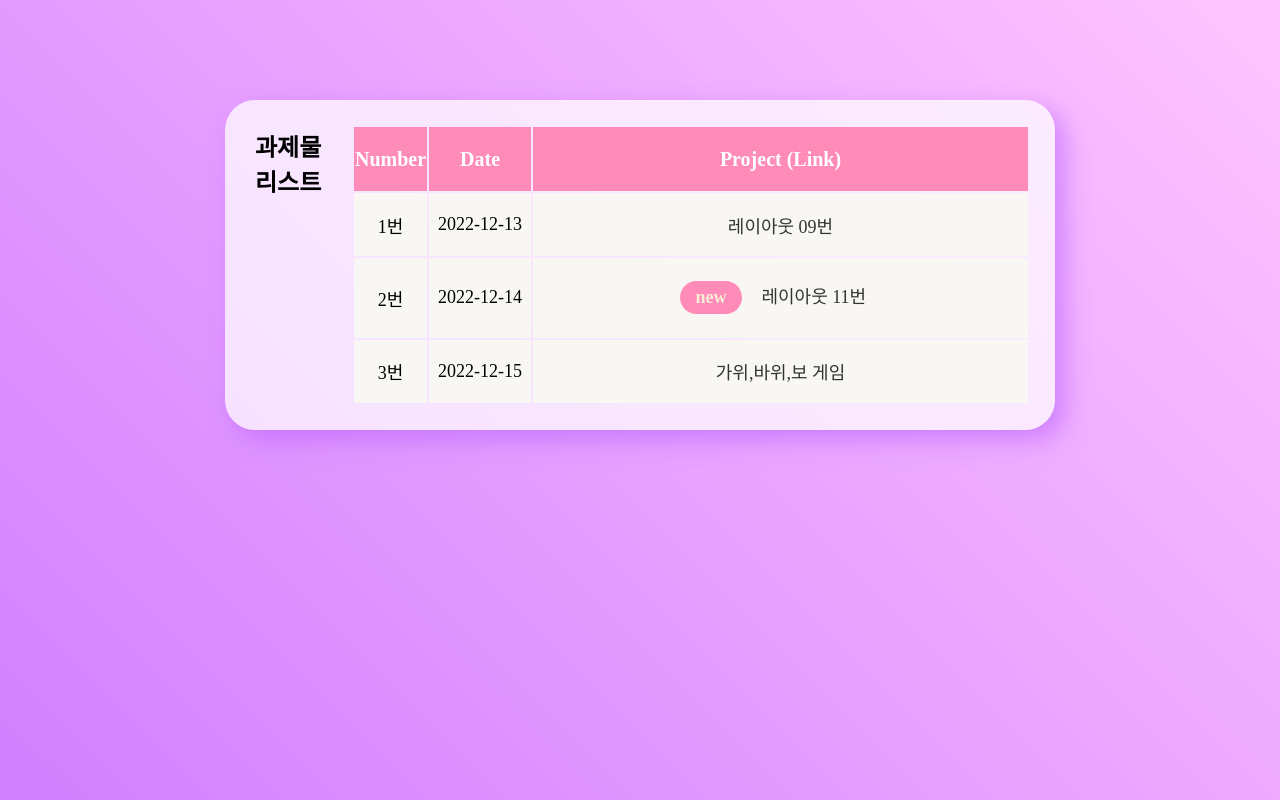
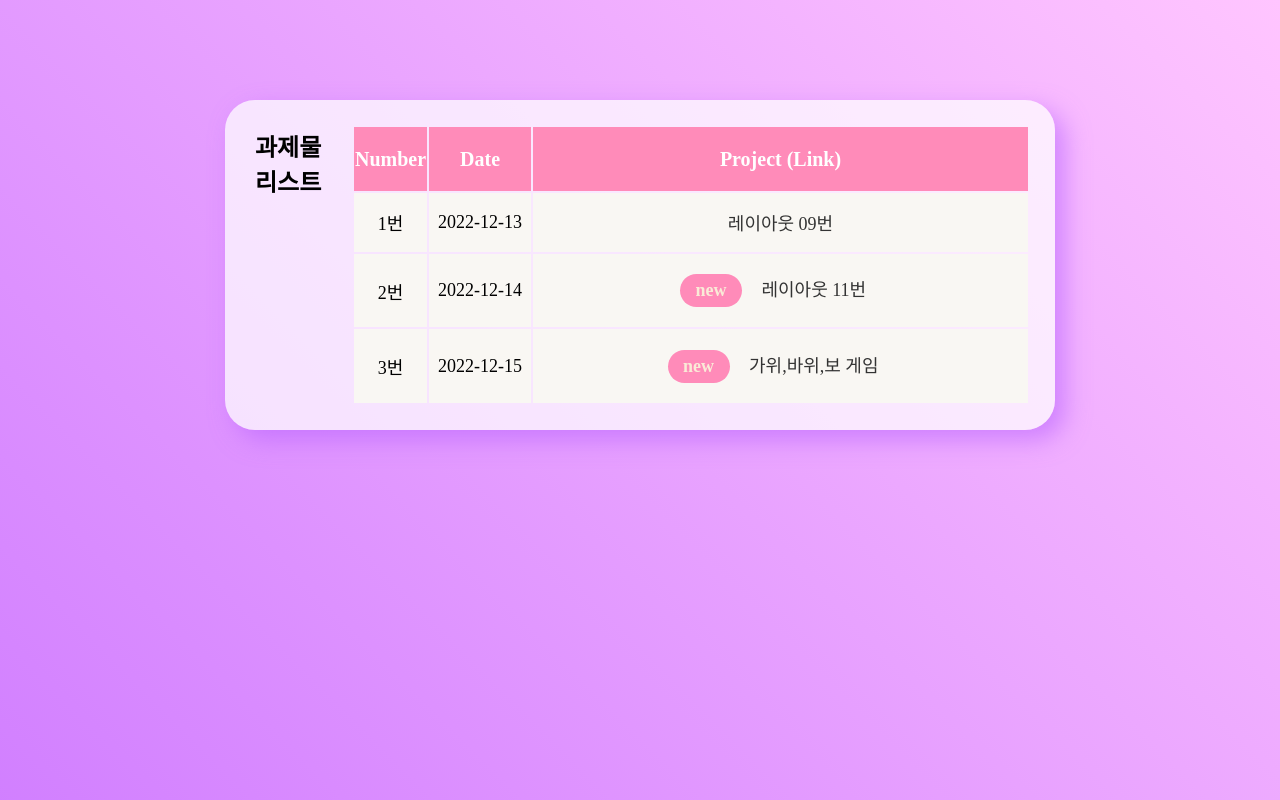
Before and after one commit to eunyyyy/class, a plain HTML site: page index.html in a window 1280 px wide. Shown: the top 800 px of the page. Drawn offline with Linux system fonts and the light colour scheme.

Commit message:
Update index.html

```diff
--- a/index.html
+++ b/index.html
@@ -34,7 +34,9 @@
               <tr>
                 <td>3번</td>
                 <td>2022-12-15</td>
-                <td><a href="https://eunyyyy.github.io/class/36_가위바위보게임.html" target="_blank">가위,바위,보 게임</a></td>
+                <td>
+                  <div class="new">new</div>
+                  <a href="https://eunyyyy.github.io/class/36_가위바위보게임.html" target="_blank">가위,바위,보 게임</a></td>
               </tr>
             </tbody>
           </table>
```
